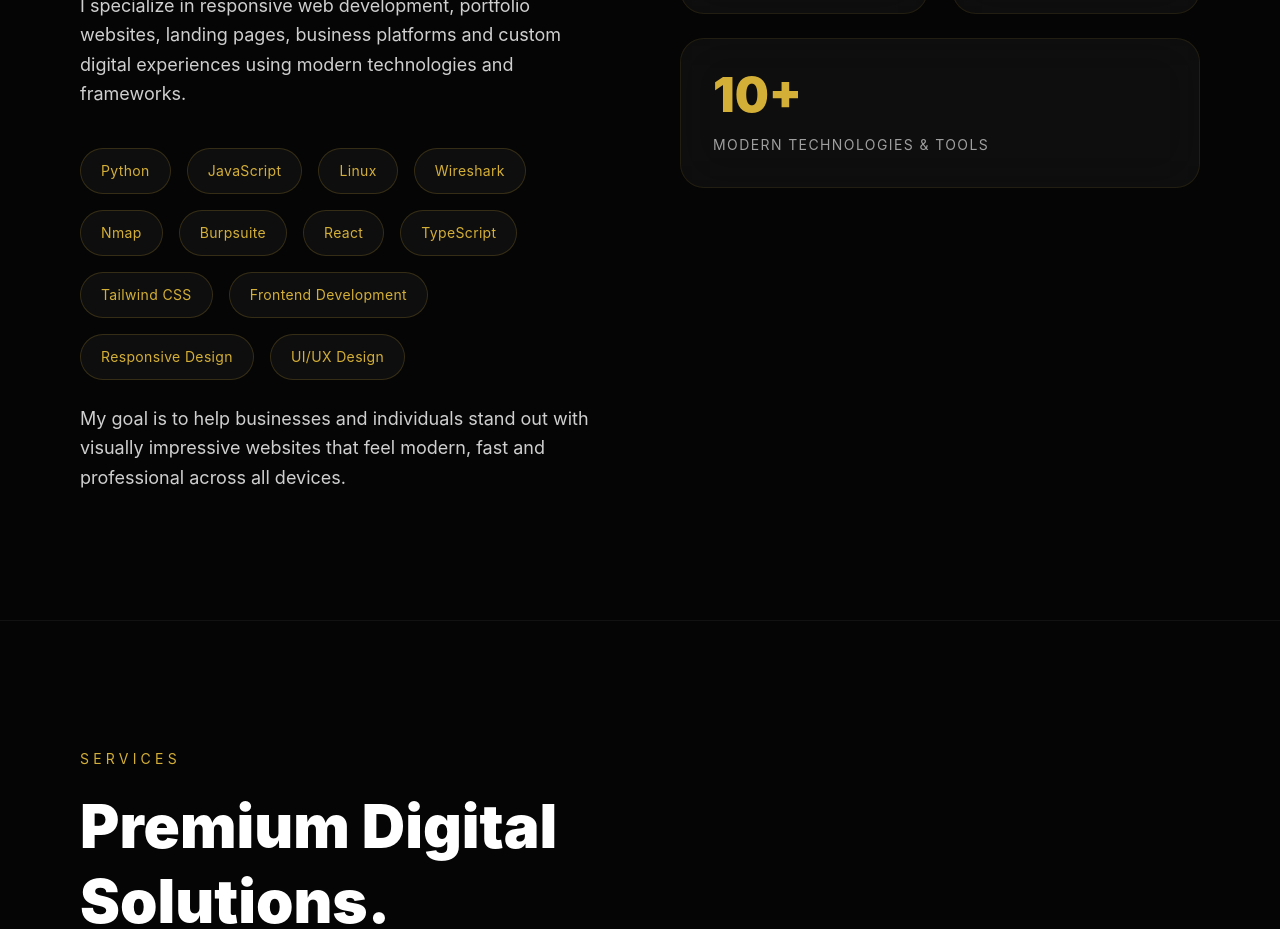
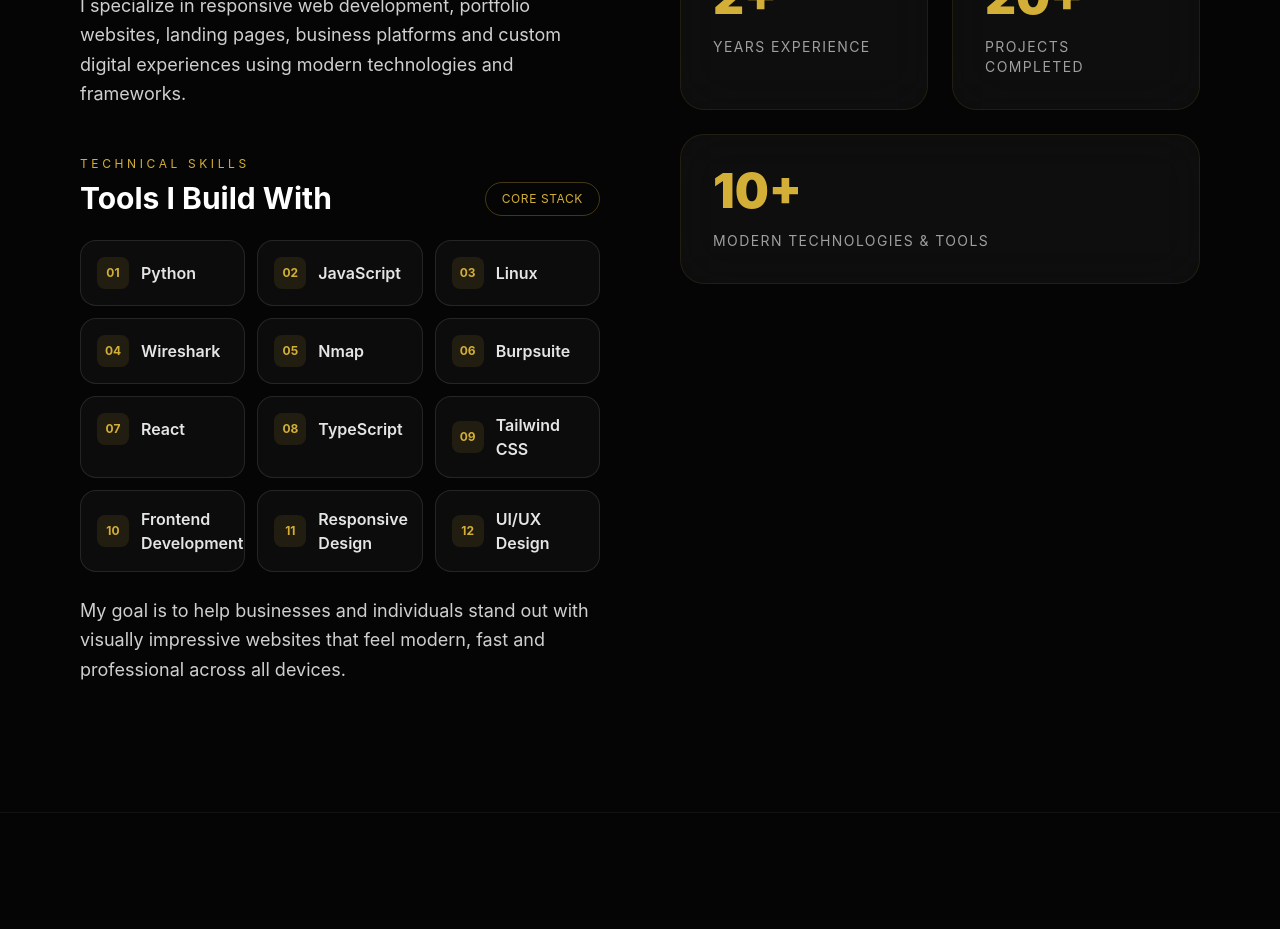
Before and after one commit to HezronOkoth001/my-wed, a React (Vite) app in the folder my-business-site/: page / in a window 1280 px wide. Shown: the part 2080-3009 px from the top of the page. Built offline with nearby package versions, Linux system fonts and the light colour scheme.

Commit message:
Improve technical skills section for recruiter visibility

```diff
--- a/my-business-site/src/App.jsx
+++ b/my-business-site/src/App.jsx
@@ -290,18 +290,39 @@ export default function FuturisticHeroUI() {
                 experiences using modern technologies and frameworks.
               </p>
 
-              <div
-                id="skills"
-                className="flex flex-wrap gap-4 pt-4"
-              >
-                {skills.map((skill) => (
-                  <div
-                    key={skill}
-                    className="rounded-full border border-[#D4AF37]/20 bg-[#111111]/80 px-5 py-3 text-sm tracking-wide text-[#D4AF37]"
-                  >
-                    {skill}
+              <div id="skills" className="pt-6">
+                <div className="mb-6 flex items-end justify-between gap-4">
+                  <div>
+                    <p className="text-xs uppercase tracking-[0.3em] text-[#D4AF37]">
+                      Technical Skills
+                    </p>
+                    <h3 className={`mt-2 text-2xl font-bold sm:text-3xl ${darkMode ? 'text-white' : 'text-black'}`}>
+                      Tools I Build With
+                    </h3>
                   </div>
-                ))}
+                  <span className="hidden rounded-full border border-[#D4AF37]/30 px-4 py-2 text-xs uppercase tracking-wider text-[#D4AF37] sm:block">
+                    Core Stack
+                  </span>
+                </div>
+
+                <div className="grid grid-cols-2 gap-3 sm:grid-cols-3">
+                  {skills.map((skill, index) => (
+                    <div
+                      key={skill}
+                      className={`group relative overflow-hidden rounded-2xl border p-4 transition-all duration-300 hover:-translate-y-1 hover:border-[#D4AF37]/60 hover:shadow-[0_10px_30px_rgba(212,175,55,0.12)] ${darkMode ? 'border-white/10 bg-white/[0.03]' : 'border-black/10 bg-black/[0.02]'}`}
+                    >
+                      <div className="absolute inset-x-0 top-0 h-[2px] origin-left scale-x-0 bg-[#D4AF37] transition-transform duration-300 group-hover:scale-x-100" />
+                      <div className="flex items-center gap-3">
+                        <span className="flex h-8 w-8 shrink-0 items-center justify-center rounded-lg bg-[#D4AF37]/10 text-xs font-bold text-[#D4AF37]">
+                          {String(index + 1).padStart(2, '0')}
+                        </span>
+                        <span className={`text-sm font-semibold sm:text-base ${darkMode ? 'text-[#e5e5e5]' : 'text-gray-800'}`}>
+                          {skill}
+                        </span>
+                      </div>
+                    </div>
+                  ))}
+                </div>
               </div>
 
               <p>
```
